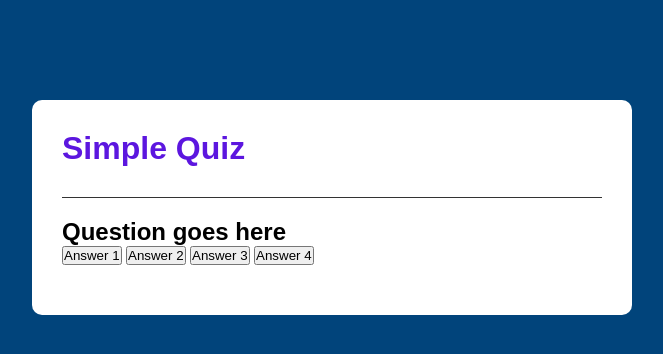
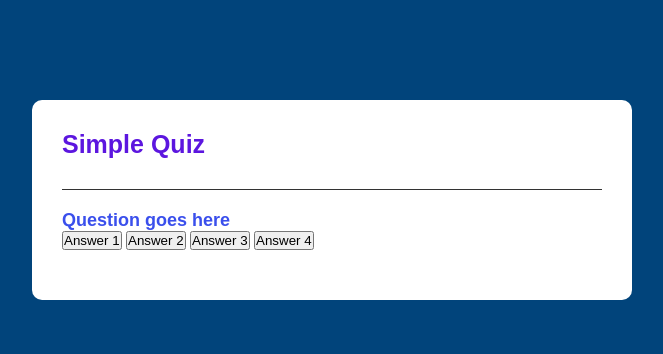
Before and after one commit to varunriyer/Basic-Quiz-App, a plain HTML site: page index.html in a window 1280 px wide. Shown: the whole page, without its empty margins (308-971 px from the left). Drawn offline with Linux system fonts and the light colour scheme.

Commit message:
Fix font size for quiz section headings in styles

```diff
--- a/styles.css
+++ b/styles.css
@@ -19,6 +19,7 @@ body {
 }
 
 .app h1 {
+    font-size: 25px;
     font-weight: 600;
     color: #5c16df;
     border-bottom: 1px solid #333;
@@ -28,3 +29,9 @@ body {
 .quiz {
     padding: 20px 0;
 }
+
+.quiz h2 {
+    font-size: 18px;
+    color: #3a4fec;
+    font-weight: 600;
+}
```
